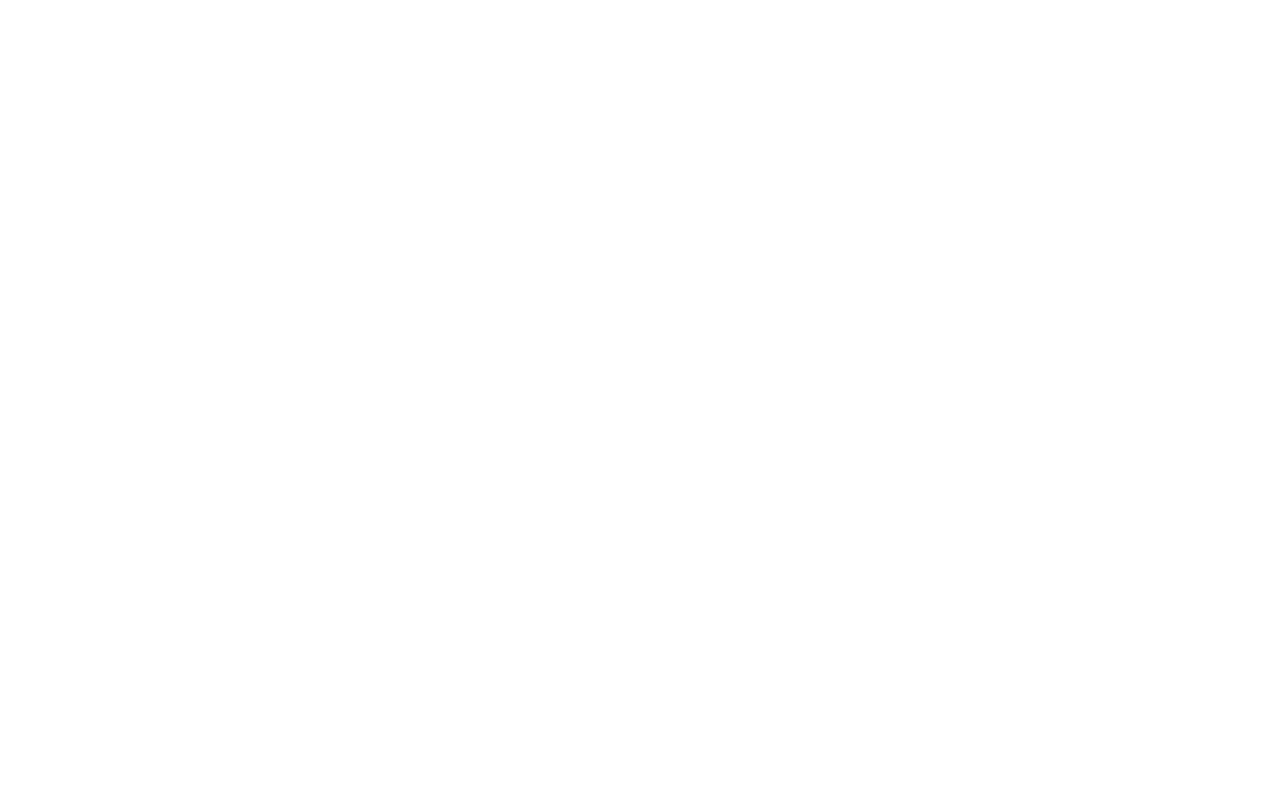
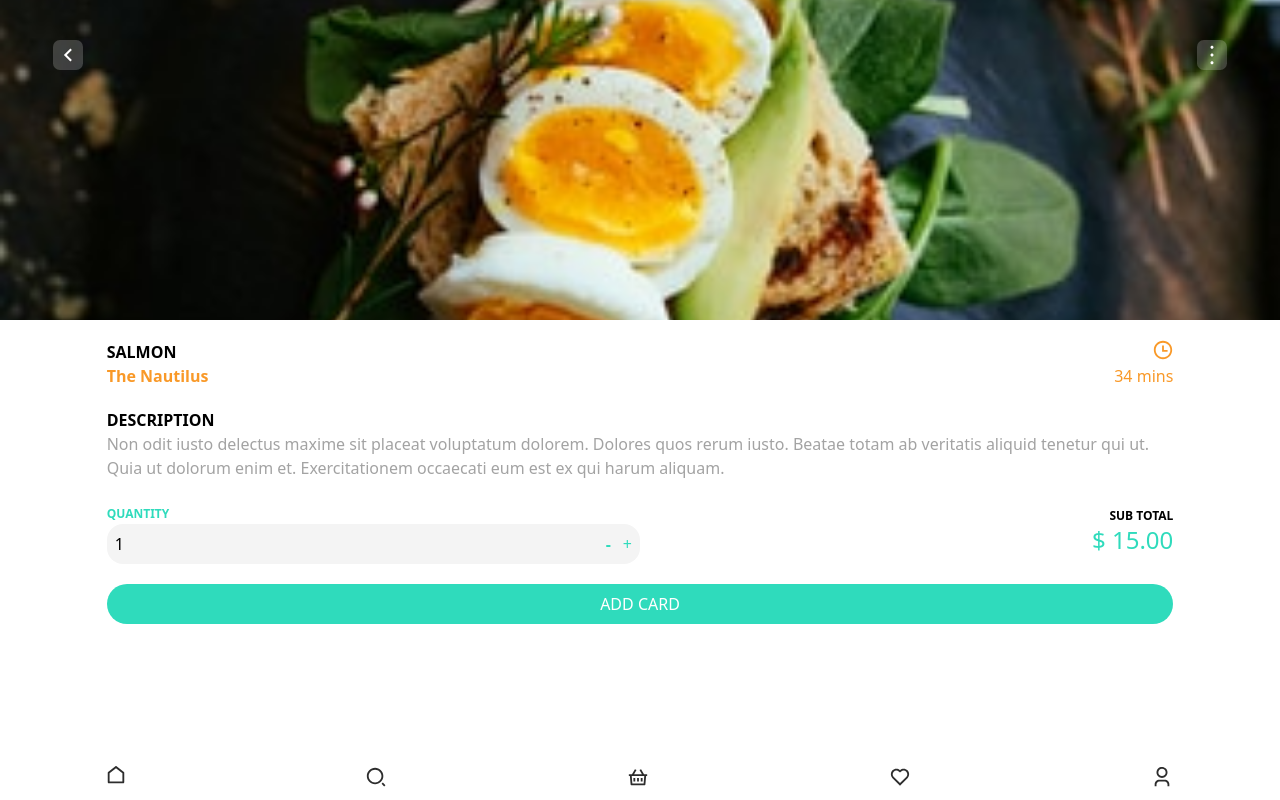
Before and after one commit to iwankrisnawan/food-e-ui-kit, a React (Vite) app: page /product-detail in a window 1280 px wide. Before the commit this address had no page. Built offline with nearby package versions, Linux system fonts and the light colour scheme.

Commit message:
update route

```diff
--- a/src/App.jsx
+++ b/src/App.jsx
@@ -17,6 +17,7 @@
 import Reset_password from "./pages/Reset_password";
 import Address_setup from "./pages/Address_setup";
 import Payment_setup from "./pages/Payment_setup";
+import Product_detail from "./pages/Product_detail";
 
 export default function App() {
   return (
@@ -34,6 +35,7 @@
       <Route path="/reset-password" element={<Reset_password />} />
       <Route path="/address-setup" element={<Address_setup />} />
       <Route path="/payment-setup" element={<Payment_setup />} />
+      <Route path="/product-detail" element={<Product_detail />} />
     </Routes>
   );
 }
```
